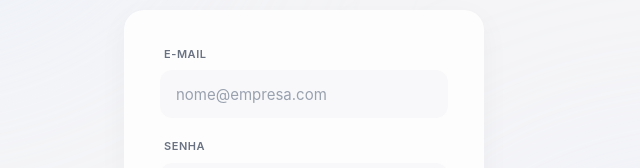
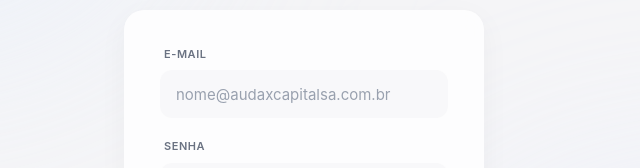
Before and after one commit to Riiiiiiik/controladoria, a Next.js app: page /login in a window 1280 px wide. Shown: the part 284-452 px from the top of the page, without its empty margins (336-976 px from the left). Built offline with nearby package versions, Linux system fonts and the light colour scheme; no server answers.

Commit message:
Security: Restrict login to @audaxcapitalsa.com.br domain only

```diff
--- a/app/login/page.tsx
+++ b/app/login/page.tsx
@@ -26,6 +26,13 @@ export default function LoginPage() {
         e.preventDefault()
         setLoading(true)
         setError(null)
+
+        // Validate email domain
+        if (!formData.email.endsWith('@audaxcapitalsa.com.br')) {
+            setError('Apenas e-mails corporativos @audaxcapitalsa.com.br são permitidos.')
+            setLoading(false)
+            return
+        }
 
         const { error } = await supabase.auth.signInWithPassword({
             email: formData.email,
@@ -104,7 +111,7 @@ export default function LoginPage() {
                                         name="email"
                                         value={formData.email}
                                         onChange={handleChange}
-                                        placeholder="nome@empresa.com"
+                                        placeholder="nome@audaxcapitalsa.com.br"
                                         required
                                         className="w-full h-12 px-4 rounded-xl bg-gray-100/50 text-gray-900 text-[15px] placeholder-gray-400 border-0 ring-0 focus:ring-2 focus:ring-[#0071e3] transition-all duration-200 ease-out outline-none"
                                     />
```
